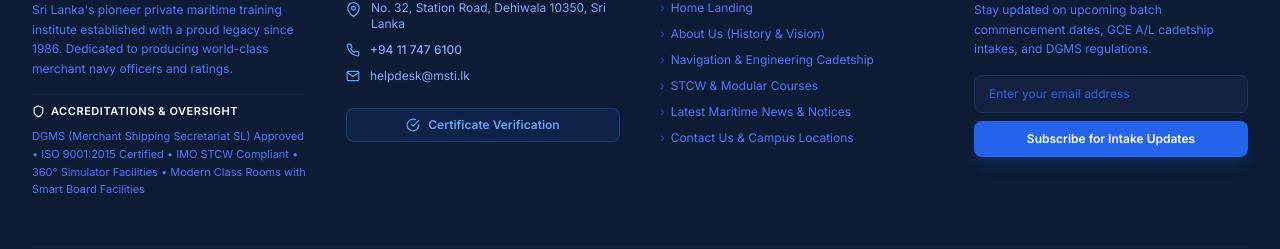
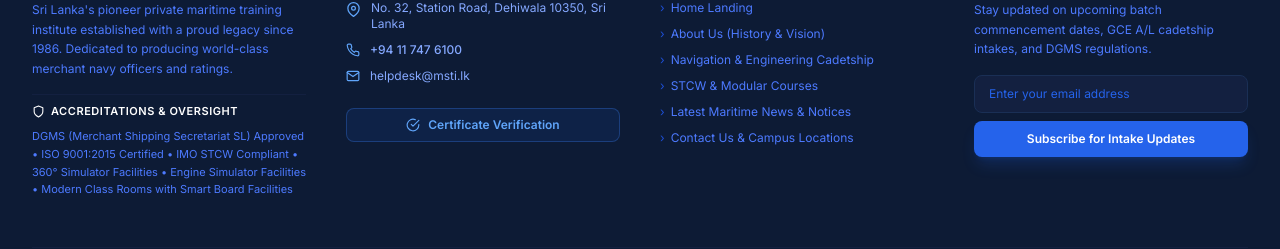
Before and after one commit to rkarrow/testingmsti, a React (Vite) app in the folder client/: page / in a window 1280 px wide. Shown: the part 3788-4037 px from the top of the page. Built offline with nearby package versions, Linux system fonts and the light colour scheme; no server answers.

Commit message:
Add Engine Simulator Facilities after 360 Simulator Facilities in Footer

```diff
--- a/client/src/components/Footer.jsx
+++ b/client/src/components/Footer.jsx
@@ -20,7 +20,7 @@
                 <FiShield size={13} /> ACCREDITATIONS & OVERSIGHT
               </h4>
               <p className="text-navy-400 text-[11px] leading-relaxed">
-                DGMS (Merchant Shipping Secretariat SL) Approved • ISO 9001:2015 Certified • IMO STCW Compliant • 360° Simulator Facilities • Modern Class Rooms with Smart Board Facilities
+                DGMS (Merchant Shipping Secretariat SL) Approved • ISO 9001:2015 Certified • IMO STCW Compliant • 360° Simulator Facilities • Engine Simulator Facilities • Modern Class Rooms with Smart Board Facilities
               </p>
             </div>
           </div>
```
